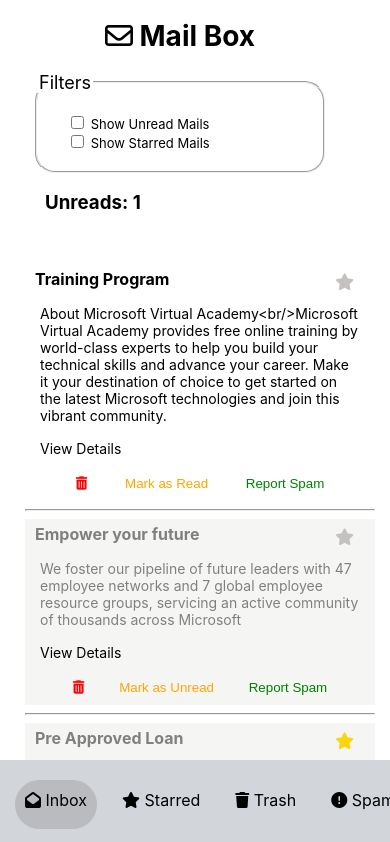
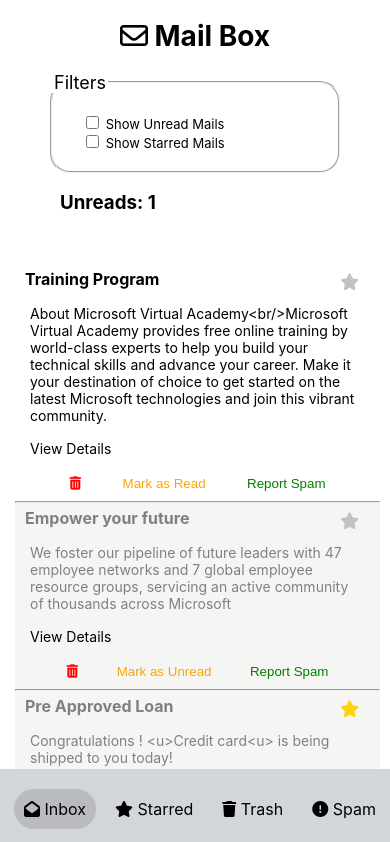
Before and after one commit to sweta1308/set-10-emails, a React (Create React App) app: page / in a window 390 px wide. Shown: the top 842 px of the page. Built offline with nearby package versions, Linux system fonts and the light colour scheme.

Commit message:
update styles

```diff
--- a/src/App.css
+++ b/src/App.css
@@ -131,14 +131,14 @@
 
   nav {
     display: flex;
-    justify-content: space-between;
+    justify-content: space-evenly;
     width: 100%;
     position: fixed;
     min-height: 0;
     bottom: 0;
-    top: 90%;
+    /* top: 90%; */
     z-index:1;
-    padding-top: 10px;
+    padding: 10px 5px 15px;
     background-color: rgb(210, 213, 218);
   }
 
@@ -147,6 +147,11 @@
     position: relative;
     left: 0;
     padding-bottom: 70px;
-    margin-left: -15px;
+
+  }
+
+  li, hr {
+    margin: 0 10px;
+    margin-left: -25px;
   }
 }
```
